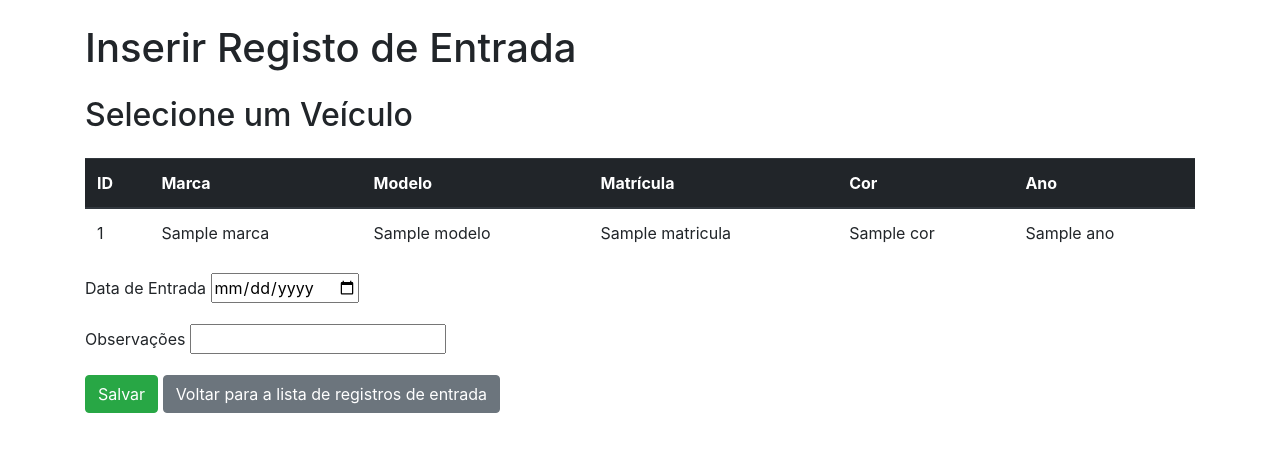
After one commit to tjjsousa/bd2EpocaEspecial, a Django app: page /myapp/registo_entradas_insert in a window 1280 px wide. The commit adds this page. Shown: the top 452 px of the page. Run offline with Django 4.2, Linux system fonts and the light colour scheme; tables that the repository leaves empty hold one stand-in row (values such as "Sample post"); a database or web service that is not in the repository returns one stand-in record (values such as "Sample title"); some libraries are stand-ins or nearby versions.

Commit message:
(registo de entrada) alterações nos forms, models , views e urls e tambem nos novos templates

```diff
--- a/myproject/myapp/database.py
+++ b/myproject/myapp/database.py
@@ -1,10 +1,12 @@
 from myproject.mongodb_conne import MongoConnection
-from django.db import connections
+from django.db import connections , connection
 from .utils import generate_uuid_srt
 db = MongoConnection().get_db()
 Cliente = MongoConnection().get_collection('cliente')
 Veiculo = MongoConnection().get_collection('veiculo')
 
+# PostgreSQL connection
+pgsql_conn = connections['default']
 
 def inserir_cliente(nome, endereco, telefone, email):
     cliente_doc = {
@@ -15,18 +17,6 @@ def inserir_cliente(nome, endereco, telefone, email):
         'email': email
     }
     return Cliente.insert_one(cliente_doc)
-
-def inserir_veiculo(cliente, marca, modelo, matricula, cor, ano):
-    veiculo_doc = {
-        'id': generate_uuid_srt(),
-        'cliente': cliente,
-        'marca': marca,
-        'modelo': modelo,
-        'matricula': matricula,
-        'cor': cor,
-        'ano': ano
-    }
-    return Veiculo.insert_one(veiculo_doc)
 
 
 def editar_cliente(cliente_id, nome = None, endereco = None, telefone = None, email = None):
@@ -45,6 +35,17 @@ def get_cliente_id(cliente_id):
 def apagar_cliente(cliente_id):
     return Cliente.delete_one({'id': cliente_id})
 
+def inserir_veiculo(cliente, marca, modelo, matricula, cor, ano):
+    veiculo_doc = {
+        'id': generate_uuid_srt(),
+        'cliente': cliente,
+        'marca': marca,
+        'modelo': modelo,
+        'matricula': matricula,
+        'cor': cor,
+        'ano': ano
+    }
+    return Veiculo.insert_one(veiculo_doc)
 
 def editar_veiculo(veiculo_id, cliente, marca, modelo, matricula, cor, ano):
     veiculo_doc = {
@@ -62,3 +63,35 @@ def get_veiculo_id(veiculo_id):
 
 def apagar_veiculo(veiculo_id):
     return Veiculo.delete_one({'id': veiculo_id})
+
+def get_all_veiculos():
+    return Veiculo.find()
+
+def inserir_registo_entrada(veiculo_id, data_entrada, observacoes):
+    if veiculo_id is None:
+        raise ValueError("O campo 'veiculo_id' não pode ser nulo.")
+
+    try:
+        with connection.cursor() as cursor:
+            cursor.execute(
+                "INSERT INTO registo_entradas (veiculo_id, data_entrada, observacoes) VALUES (%s, %s, %s)",
+                [veiculo_id, data_entrada, observacoes]
+            )
+    finally:
+        connection.close()
+
+
+def get_registo_entrada_id(registo_id):
+    with pgsql_conn.cursor() as cursor:
+        cursor.execute("SELECT * FROM registo_entrada WHERE id = %s", [registo_id])
+        row = cursor.fetchone()
+        if row:
+            columns = [col[0] for col in cursor.description]
+            return dict(zip(columns, row))
+        return None
+
+def remove_registo_entrada(registo_id):
+    with pgsql_conn.cursor() as cursor:
+        cursor.execute("DELETE FROM registo_entrada WHERE id = %s", [registo_id])
+        pgsql_conn.commit()
+        return cursor.rowcount
--- a/myproject/myapp/forms.py
+++ b/myproject/myapp/forms.py
@@ -14,3 +14,8 @@ class VeiculoForm(forms.Form):
     matricula = forms.CharField(max_length=100)
     cor = forms.CharField(max_length=100)
     ano = forms.IntegerField()
+
+class RegistoEntradaForm(forms.Form):
+    veiculo_id = forms.CharField(widget=forms.HiddenInput())
+    data_entrada = forms.DateField(widget=forms.DateInput(attrs={'type': 'date'}))
+    observacoes = forms.CharField(max_length=100)
--- /dev/null
+++ b/myproject/myapp/templates/myapp/registo_entrada_form.html
@@ -0,0 +1,78 @@
+<!DOCTYPE html>
+<html>
+<head>
+    <title>Inserir Registo de Entrada</title>
+    <!-- Adicionando Bootstrap -->
+    <link rel="stylesheet" href="https://maxcdn.bootstrapcdn.com/bootstrap/4.0.0/css/bootstrap.min.css">
+    <style>
+        .table-hover tbody tr:hover {
+            cursor: pointer;
+            background-color: #f5f5f5;
+        }
+    </style>
+</head>
+<body>
+    <div class="container">
+        <h1 class="my-4">Inserir Registo de Entrada</h1>
+        <form method="post">
+            {% csrf_token %}
+            {{ form.non_field_errors }}
+            {{ form.veiculo_id }}
+            <h2 class="my-4">Selecione um Veículo</h2>
+            <table class="table table-hover">
+                <thead class="thead-dark">
+                    <tr>
+                        <th>ID</th>
+                        <th>Marca</th>
+                        <th>Modelo</th>
+                        <th>Matrícula</th>
+                        <th>Cor</th>
+                        <th>Ano</th>
+                    </tr>
+                </thead>
+                <tbody>
+                    {% for veiculo in veiculos %}
+                    <tr data-id="{{ veiculo.id }}">
+                        <td>{{ veiculo.id }}</td>
+                        <td>{{ veiculo.marca }}</td>
+                        <td>{{ veiculo.modelo }}</td>
+                        <td>{{ veiculo.matricula }}</td>
+                        <td>{{ veiculo.cor }}</td>
+                        <td>{{ veiculo.ano }}</td>
+                    </tr>
+                    {% endfor %}
+                </tbody>
+            </table>
+            <div class="form-group">
+                <label for="data_entrada">Data de Entrada</label>
+                {{ form.data_entrada }}
+            </div>
+            <div class="form-group">
+                <label for="observacoes">Observações</label>
+                {{ form.observacoes }}
+            </div>
+            <button type="submit" class="btn btn-success">Salvar</button>
+            <a href="{% url 'registo_entradas_view' %}" class="btn btn-secondary">Voltar para a lista de registros de entrada</a>
+        </form>
+
+
+    </div>
+    <!-- Adicionando scripts do Bootstrap -->
+    <script src="https://code.jquery.com/jquery-3.2.1.slim.min.js"></script>
+    <script src="https://cdnjs.cloudflare.com/ajax/libs/popper.js/1.11.0/umd/popper.min.js"></script>
+    <script src="https://maxcdn.bootstrapcdn.com/bootstrap/4.0.0/js/bootstrap.min.js"></script>
+    <script>
+        document.addEventListener('DOMContentLoaded', function() {
+            const rows = document.querySelectorAll('table.table-hover tbody tr');
+            rows.forEach(row => {
+                row.addEventListener('click', function() {
+                    const veiculoId = this.getAttribute('data-id');
+                    document.querySelector('input[name="veiculo_id"]').value = veiculoId;
+                    rows.forEach(r => r.classList.remove('table-active'));
+                    this.classList.add('table-active');
+                });
+            });
+        });
+    </script>
+</body>
+</html>
--- a/myproject/myapp/urls.py
+++ b/myproject/myapp/urls.py
@@ -1,22 +1,41 @@
 from django.urls import path
 from . import views
+from .views import registo_entrada_insert_view, registo_entradas_view
 
 urlpatterns = [
+    #URLS DO PROJETO
     path('', views.index_view, name='index_view'),
-    path('mongo/', views.mongo_view, name='mongo_view'),
-    #URLS DO PROJETO
+
+    #CLIENTES
     path('clientes/', views.clientes_view, name='clientes_view'),
     path('clientes_insert/', views.clientes_insert_view, name='clientes_insert_view'),
     path('clientes_edit/<str:id>', views.clientes_insert_view, name='clientes_edit_view'),
     path('clientes_delete/<str:id>', views.clientes_delete_view, name='clientes_delete_view'),
+    #CLIENTES
+    #VEICULOS
     path('veiculos/', views.veiculos_view, name='veiculos_view'),
     path('veiculos_insert/', views.veiculos_insert_view, name='veiculos_insert_view'),
     path('veiculos_edit/<str:id>', views.veiculos_insert_view, name='veiculos_edit_view'),
     path('veiculos_delete/<str:id>', views.veiculos_delete_view, name='veiculos_delete_view'),
-    path('registo_entradas/', views.registo_entradas_view, name='registo_entradas_view'),
+    #VEICULOS
+    #REGISTO ENTRADAS
+    path('registo_entradas/', registo_entradas_view, name='registo_entradas_view'),
+    path('registo_entradas_insert', registo_entrada_insert_view, name='registo_entrada_insert_view'),
+
+    #REGISTO ENTRADAS
+    #RESTAUROS
     path('restauros/', views.restauros_view, name='restauros_view'),
+    #RESTAUROS
+    #TAREFAS RESTAURO
     path('tarefas_restauro/', views.tarefas_restauro_view, name='tarefas_restauro_view'),
+    #TAREFAS RESTAURO
+    #FATURACAO
     path('faturacao/', views.faturacao_view, name='faturacao_view'),
+    #FATURACAO
+    #SAIDAS VEICULOS
     path('saidas_veiculos/', views.saidas_veiculos_view, name='saidas_veiculos_view'),
+    #SAIDAS VEICULOS
+    #TIPOS MAO OBRA
     path('tipos_mao_obra/', views.tipos_mao_obra_view, name='tipos_mao_obra_view'),
+    #TIPOS MAO OBRA
 ]
--- a/myproject/myapp/views.py
+++ b/myproject/myapp/views.py
@@ -1,24 +1,14 @@
-from django.shortcuts import render
-from .models import MyModel
-from .forms import VeiculoForm, ClienteForm
-from .models import MongoModel
+from django.shortcuts import render , redirect
+from .forms import VeiculoForm, ClienteForm , RegistoEntradaForm
 from .models import Cliente, Veiculo, RegistoEntrada, Restauro, TarefaRestauro, Faturacao, SaidaVeiculo, TipoMaoObra
-from .database import inserir_cliente, inserir_veiculo, editar_cliente, editar_veiculo, get_cliente_id, apagar_cliente, get_veiculo_id, apagar_veiculo
-
-def my_view(request):
-    data = MyModel.objects.all()
-    return render(request, 'myapp/mytemplate.html', {'data': data})
-
-
-def mongo_view(request):
-    data = MongoModel.objects.using('mongo').all()
-    return render(request, 'myapp/mongo_template.html', {'data': data})
+from .database import inserir_cliente, inserir_veiculo, editar_cliente, editar_veiculo, get_cliente_id, apagar_cliente, get_veiculo_id, apagar_veiculo , inserir_registo_entrada, get_registo_entrada_id, remove_registo_entrada, get_all_veiculos
 
 #VIEWS DO PROJETO
 
 def index_view(request):
     return render(request, 'myapp/index.html')
 
+#CLIENTES
 def clientes_view(request):
     data = Cliente.objects.using('mongo').all()
     return render(request, 'myapp/clientes.html', {'data': data})
@@ -54,7 +44,9 @@ def clientes_delete_view(request, id):
     apagar_cliente(id)
     data = Cliente.objects.using('mongo').all()
     return render(request, 'myapp/clientes.html', {'data': data})
+#CLIENTES
 
+#VEICULOS
 def veiculos_view(request):
     clientes = Cliente.objects.using('mongo').all()
     clientes_dicts = [cliente.__dict__ for cliente in clientes]
@@ -103,15 +95,66 @@ def veiculos_delete_view(request, id):
     apagar_veiculo(id)
     data = Veiculo.objects.using('mongo').all()
     return render(request, 'myapp/veiculos.html', {'data': data})
+#VEICULOS
+
+#REGISTO DE ENTRADAS
+def registo_entrada_insert_view(request):
+    if request.method == "POST":
+        form = RegistoEntradaForm(request.POST)
+        if form.is_valid():
+            veiculo_id = form.cleaned_data.get('veiculo_id')
+            data_entrada = form.cleaned_data.get('data_entrada')
+            observacoes = form.cleaned_data.get('observacoes')
+
+            if veiculo_id is None:
+                form.add_error('veiculo_id', 'O campo Veículo ID é obrigatório.')
+            else:
+                # Inserir o registro de entrada
+                inserir_registo_entrada(veiculo_id, data_entrada, observacoes)
+                return redirect('registo_entradas_view')
+    else:
+        form = RegistoEntradaForm()
+
+    # Buscar todos os veículos do MongoDB
+    veiculos = get_all_veiculos()
+
+    return render(request, 'myapp/registo_entrada_form.html', {'form': form, 'veiculos': veiculos})
+
+def registo_entradas_view(request):
+    if request.method == 'POST':
+        form = RegistoEntradaForm(request.POST)
+        if form.is_valid():
+            # Processar o formulário
+            form.save()
+            return redirect('registo_entradas_view')
+    else:
+        form = RegistoEntradaForm()
+
+    veiculos = Veiculo.objects.all()  # Buscar todos os veículos do banco de dados
+    return render(request, 'myapp/registo_entrada_form.html', {'form': form, 'veiculos': veiculos})
 
 def registo_entradas_view(request):
     data = RegistoEntrada.objects.all()
     return render(request, 'myapp/registo_entradas.html', {'data': data})
 
+def registo_entrada_detail_view(request, id):
+    registro = get_registo_entrada_id(id)
+    return render(request, 'myapp/registo_entrada_detail.html', {'registro': registro})
+
+def registo_entrada_delete_view(request, id):
+    if request.method == "POST":
+        remove_registo_entrada(id)
+        return redirect('registo_entradas_view')
+    return render(request, 'myapp/registo_entrada_confirm_delete.html', {'id': id})
+#REGISTO DE ENTRADAS
+
+#RESTAUROS
 def restauros_view(request):
     data = Restauro.objects.all()
     return render(request, 'myapp/restauros.html', {'data': data})
+#RESTAUROS
 
+#TAREFAS DE RESTAURO
 def tarefas_restauro_view(request):
     data = TarefaRestauro.objects.all()
     return render(request, 'myapp/tarefas_restauro.html', {'data': data})
--- a/myproject/myproject/settings.py
+++ b/myproject/myproject/settings.py
@@ -31,13 +31,13 @@ ALLOWED_HOSTS = []
 # Application definition
 
 INSTALLED_APPS = [
+    'myapp',
     'django.contrib.admin',
     'django.contrib.auth',
     'django.contrib.contenttypes',
     'django.contrib.sessions',
     'django.contrib.messages',
     'django.contrib.staticfiles',
-    'myapp',
 ]
 
 MIDDLEWARE = [
```
Also changed, not shown: myproject/myapp/models.py (+2 -23 lines), myproject/myapp/templates/myapp/registo_entradas.html (+34 -7 lines).
